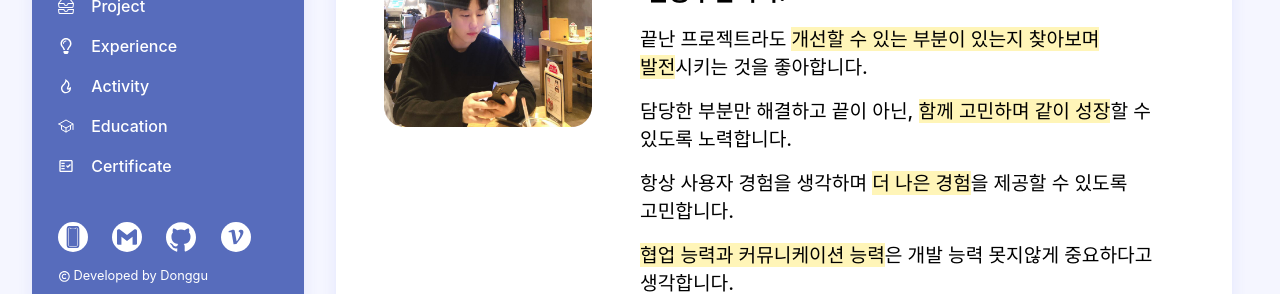
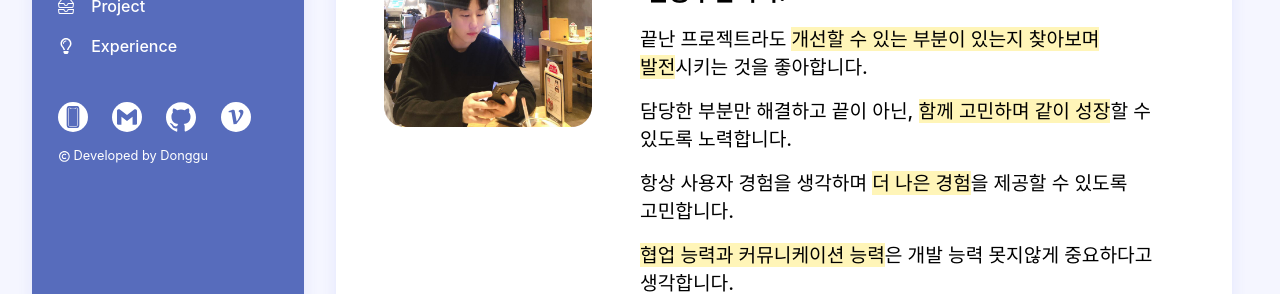
Before and after one commit to kimdonggu42/portfolio, a React (Create React App) app: page / in a window 1280 px wide. Shown: the part 319-613 px from the top of the page. Built offline with nearby package versions, Linux system fonts and the light colour scheme.

Commit message:
Refact : Activity, Education, Certificate 컴포넌트 제거

```diff
--- a/src/components/Index.tsx
+++ b/src/components/Index.tsx
@@ -1,9 +1,7 @@
 import styled from "styled-components";
 import { useState, useEffect } from "react";
 import { Link } from "react-router-dom";
-
 import emoji from "../assets/images/emoji.png";
-
 import { FaUser, FaRegUser, FaLightbulb, FaRegLightbulb } from "react-icons/fa";
 import { BsInboxesFill, BsInboxes } from "react-icons/bs";
 import {
@@ -405,26 +403,26 @@ function Index() {
     });
   };
 
-  const scrollToStudy = () => {
-    window.scroll({
-      top: 2423,
-      behavior: "smooth",
-    });
-  };
+  // const scrollToStudy = () => {
+  //   window.scroll({
+  //     top: 2423,
+  //     behavior: "smooth",
+  //   });
+  // };
 
-  const scrollToEducation = () => {
-    window.scroll({
-      top: 2510,
-      behavior: "smooth",
-    });
-  };
+  // const scrollToEducation = () => {
+  //   window.scroll({
+  //     top: 2510,
+  //     behavior: "smooth",
+  //   });
+  // };
 
-  const scrollToCertificate = () => {
-    window.scroll({
-      top: 2550,
-      behavior: "smooth",
-    });
-  };
+  // const scrollToCertificate = () => {
+  //   window.scroll({
+  //     top: 2550,
+  //     behavior: "smooth",
+  //   });
+  // };
 
   // console.log(window.scrollY);
 
@@ -478,7 +476,7 @@ function Index() {
           <span className='el'>Experience</span>
         </MenuList>
 
-        <MenuList
+        {/* <MenuList
           onClick={() => {
             selectMenuHandler(4);
             scrollToStudy();
@@ -486,9 +484,9 @@ function Index() {
         >
           {position >= 2420 && position <= 2504.9 ? <RiFireFill /> : <RiFireLine />}
           <span className='el'>Activity</span>
-        </MenuList>
+        </MenuList> */}
 
-        <MenuList
+        {/* <MenuList
           onClick={() => {
             selectMenuHandler(5);
             scrollToEducation();
@@ -496,9 +494,9 @@ function Index() {
         >
           {position >= 2505 && position <= 2544.9 ? <IoSchool /> : <IoSchoolOutline />}
           <span className='el'>Education</span>
-        </MenuList>
+        </MenuList> */}
 
-        <MenuList
+        {/* <MenuList
           onClick={() => {
             selectMenuHandler(6);
             scrollToCertificate();
@@ -506,7 +504,7 @@ function Index() {
         >
           {position >= 2545 ? <MdFactCheck /> : <MdOutlineFactCheck />}
           <span className='el'>Certificate</span>
-        </MenuList>
+        </MenuList> */}
       </MenuWrapper>
       <LinkWrapper>
         <PhoneIconArea>
--- a/src/pages/Main.tsx
+++ b/src/pages/Main.tsx
@@ -39,9 +39,9 @@ function Main() {
         <Stack />
         <Project />
         <Experience />
-        <Activity />
+        {/* <Activity />
         <Education />
-        <Certificate />
+        <Certificate /> */}
       </InfoWrapper>
     </MainContainer>
   );
```
